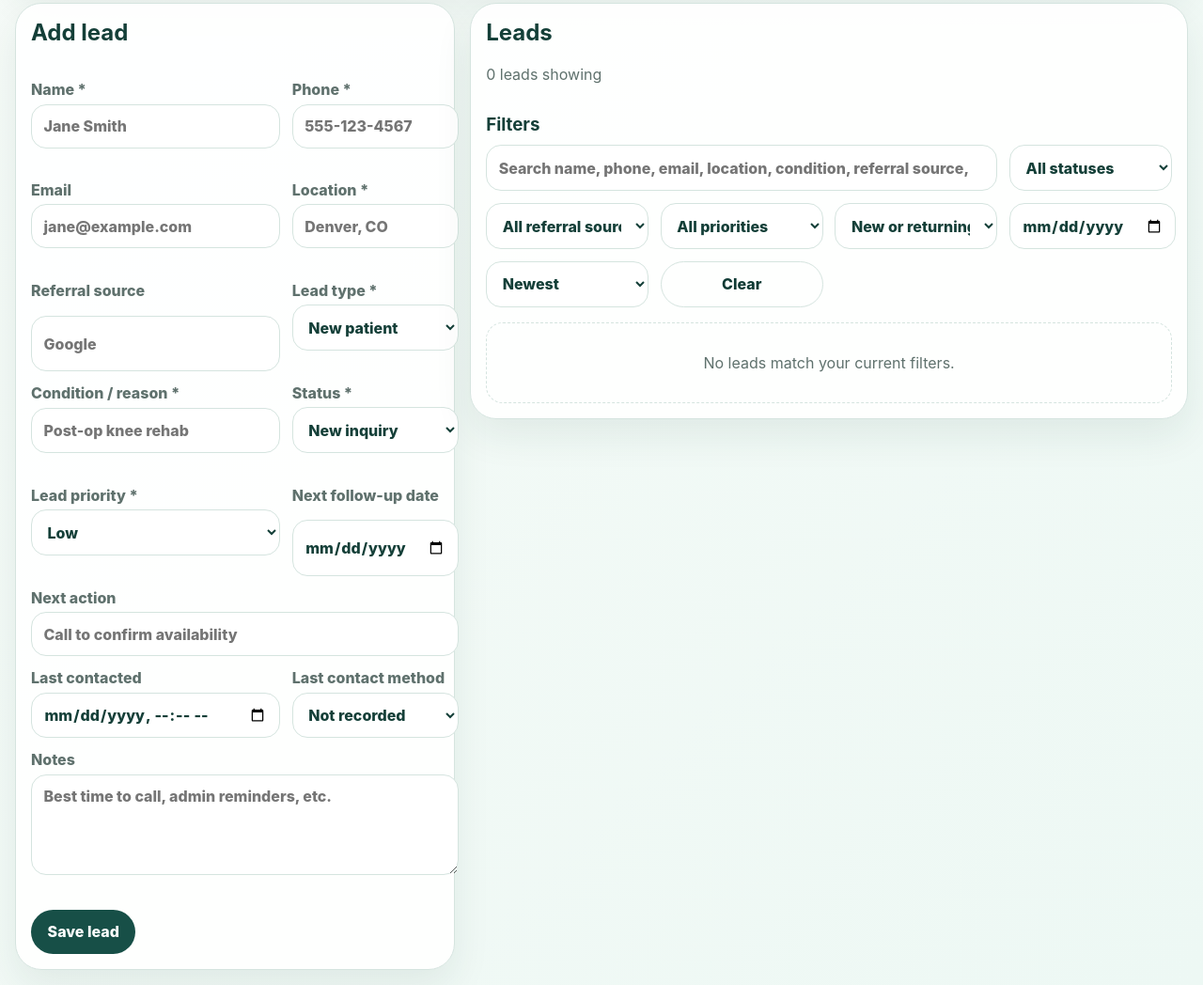
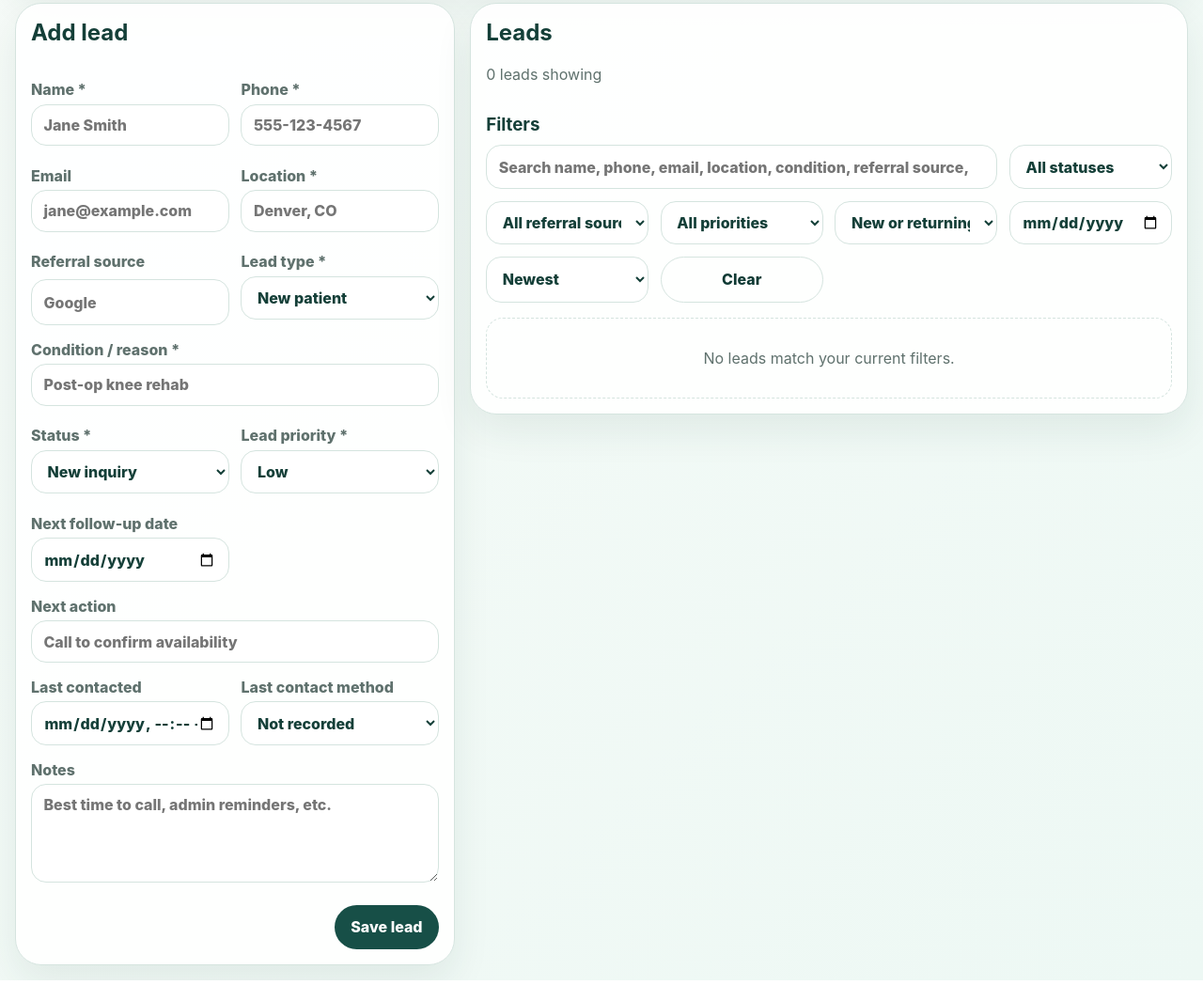
Before and after one commit to nickstergiadis/Lead-Tracker, a website with bundled scripts: page index.html in a window 1280 px wide. Shown: the part 447-1495 px from the top of the page at 94% size. Built offline with nearby package versions, Linux system fonts and the light colour scheme.

Commit message:
Improve lead form layout responsiveness

```diff
--- a/index.html
+++ b/index.html
@@ -49,7 +49,6 @@
           <form id="lead-form" class="panel lead-form-panel" novalidate>
             <div class="panel-heading">
               <h2 id="form-title">Add lead</h2>
-              <button type="button" id="cancel-edit" class="ghost hidden">Cancel edit</button>
             </div>
             <input type="hidden" id="lead-id" />
             <div class="form-grid">
@@ -60,7 +59,7 @@
               <label>Referral source<input id="referralSource" list="referral-options" placeholder="Google" /></label>
               <datalist id="referral-options"></datalist>
               <label>Lead type *<select id="leadType" required aria-describedby="leadType-error"></select><span id="leadType-error" class="field-error"></span></label>
-              <label>Condition / reason *<input id="condition" required placeholder="Post-op knee rehab" aria-describedby="condition-error" /><span id="condition-error" class="field-error"></span></label>
+              <label class="full-width">Condition / reason *<input id="condition" required placeholder="Post-op knee rehab" aria-describedby="condition-error" /><span id="condition-error" class="field-error"></span></label>
               <label>Status *<select id="status" required aria-describedby="status-error"></select><span id="status-error" class="field-error"></span></label>
               <label>Lead priority *<select id="priority" required aria-describedby="priority-error"></select><span id="priority-error" class="field-error"></span></label>
               <label>Next follow-up date<input id="nextFollowUp" type="date" /></label>
@@ -78,7 +77,10 @@
               </div>
             </div>
             <p id="form-error" class="error" role="alert"></p>
-            <button type="submit" id="save-lead">Save lead</button>
+            <div class="form-actions">
+              <button type="button" id="cancel-edit" class="ghost hidden">Cancel edit</button>
+              <button type="submit" id="save-lead">Save lead</button>
+            </div>
           </form>
 
           <section class="panel list-panel">
--- a/styles.css
+++ b/styles.css
@@ -16,6 +16,7 @@
   --content-max: 90rem;
   --space-page: 1rem;
   --space-layout: 1rem;
+  --control-min-height: 44px;
   font-family: Inter, ui-sans-serif, system-ui, -apple-system, BlinkMacSystemFont, "Segoe UI", sans-serif;
 }
 * { box-sizing: border-box; }
@@ -61,13 +62,16 @@ h1, h2, p { margin-top: 0; }
 .panel-heading { display: flex; justify-content: space-between; align-items: center; gap: 1rem; margin-bottom: 1rem; }
 .panel-heading.stacked { align-items: flex-start; }
 .form-grid, .filters { display: grid; gap: .8rem; }
-.form-grid { grid-template-columns: 1fr 1fr; }
+.form-grid { grid-template-columns: repeat(2, minmax(0, 1fr)); row-gap: 1rem; }
 .full-width { grid-column: 1 / -1; }
 label { display: grid; gap: .35rem; color: var(--muted); font-weight: 800; }
-input, select, textarea { width: 100%; border: 1px solid var(--border); border-radius: 16px; padding: .78rem; background: white; color: var(--ink); }
+input, select, textarea { width: 100%; min-width: 0; min-height: var(--control-min-height); border: 1px solid var(--border); border-radius: 16px; padding: .7rem .78rem; background: white; color: var(--ink); line-height: 1.25; }
 input:focus, select:focus, textarea:focus { outline: 3px solid rgba(23,79,71,.16); border-color: var(--primary); }
-.error { min-height: 1.3rem; color: var(--danger); font-weight: 800; }
-.field-error { min-height: 1rem; color: var(--danger); font-size: .82rem; font-weight: 800; }
+.error { color: var(--danger); font-weight: 800; }
+.field-error { height: 0; color: var(--danger); font-size: .82rem; font-weight: 800; line-height: 1rem; overflow: visible; }
+.field-error:empty, #form-error:empty { visibility: hidden; }
+#form-error { height: 0; margin: .25rem 0 0; line-height: 1.2; overflow: visible; }
+.form-actions { display: flex; justify-content: flex-end; gap: .65rem; margin-top: 1.5rem; }
 [aria-invalid="true"] { border-color: var(--danger); }
 .duplicate-warning { margin: 1rem 0; padding: .9rem; border: 1px solid #d99b25; border-radius: 16px; background: var(--cream); }
 .duplicate-warning p { margin-bottom: .7rem; }
@@ -144,7 +148,8 @@ summary { width: fit-content; color: var(--primary-dark); font-weight: 800; curs
   .app-shell { padding: .6rem; }
   .form-grid, .card-grid, .dashboard, .filters, .contact-actions { grid-template-columns: minmax(0, 1fr); }
   .topbar-actions { flex-direction: column; }
-  .topbar-actions > button, #lead-form > #save-lead, .duplicate-actions > button { width: 100%; }
+  .topbar-actions > button, .form-actions > button, .duplicate-actions > button { width: 100%; }
+  .form-actions { width: 100%; }
   .add-lead-disclosure { display: block; width: 100%; min-height: 48px; text-align: left; }
   .add-lead-disclosure::after { content: " +"; float: right; }
   .add-lead-disclosure[aria-expanded="true"]::after { content: " −"; }
```
